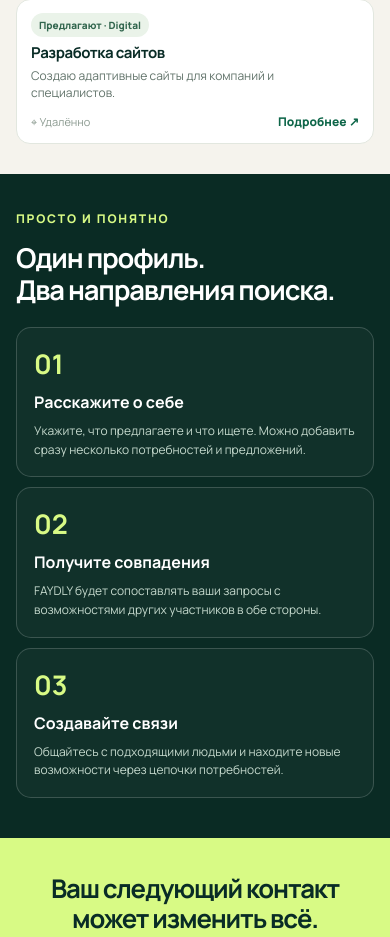
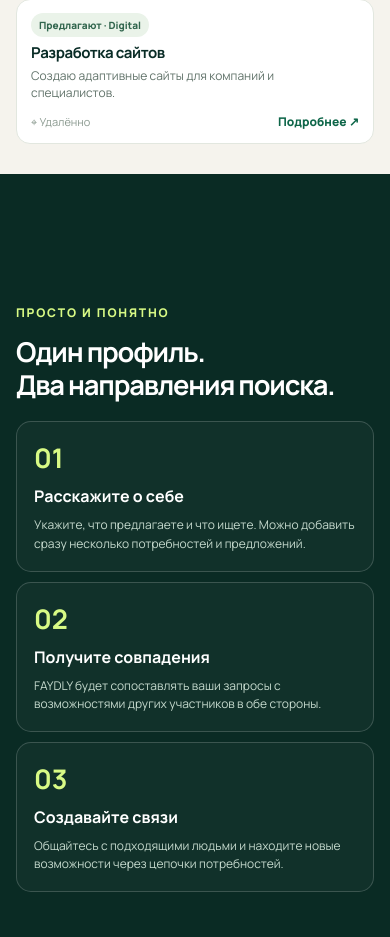
Before and after one commit to emilabdurahmang-collab/faydly-platform, a website: page index.html in a window 390 px wide. Shown: the part 1251-2188 px from the top of the page. Drawn offline with Linux system fonts and the light colour scheme.

Commit message:
Extend third mobile dark green section toward bottom to balance light section

```diff
--- a/index.html
+++ b/index.html
@@ -112,6 +112,12 @@
  #opportunities .card .meta{font-size:11px;margin-top:5px;gap:6px}
  #opportunities .card .meta button{font-size:12px}
 }
+
+/* Third screen: extend dark background downward to match the light-section footprint. */
+@media(max-width:700px){
+ #how.steps{min-height:calc(100svh + 110px);display:flex;align-items:stretch}
+ #how .steps-inner{width:100%;padding-top:38px;padding-bottom:clamp(100px,17svh,190px)}
+}
 </style></head><body>
 <section class="hero" id="top"><header class="header"><a class="logo" href="#top">FAYDLY<span>.</span></a><nav class="nav"><a href="#opportunities">Возможности</a><a href="#how">Как это работает</a><a href="#about">О платформе</a></nav><div class="header-actions"><button class="btn login" onclick="openModal('login')">Войти</button><button class="btn dark" onclick="openModal('register')">Регистрация ↗</button></div></header>
 <div class="half left"><svg class="wave" viewBox="0 0 800 600" preserveAspectRatio="none" aria-hidden="true"><defs><linearGradient id="g1"><stop stop-color="#5dfab0" stop-opacity="0"/><stop offset=".55" stop-color="#b4ff65" stop-opacity=".95"/><stop offset="1" stop-color="#70ddab" stop-opacity="0"/></linearGradient></defs><g stroke="url(#g1)"><path d="M-80 470 Q170 30 390 330 T880 90"/><path d="M-80 490 Q180 60 400 340 T880 110"/><path d="M-80 510 Q190 90 410 350 T880 130"/><path d="M-80 530 Q200 120 420 360 T880 150"/><path d="M-80 550 Q210 150 430 370 T880 170"/><path d="M-80 570 Q220 180 440 380 T880 190"/><path d="M-80 590 Q230 210 450 390 T880 210"/><path d="M-80 610 Q240 240 460 400 T880 230"/></g></svg><div class="half-content"><div class="eyebrow">01 / МОИ ВОЗМОЖНОСТИ</div><h1>Предложения</h1><p>Находите клиентов, партнёров и людей, которым нужны ваши товары, услуги и навыки.</p><button class="btn lime" onclick="openModal('offer')">Разместить предложение <span>↗</span></button><div class="chips"><span class="chip">Клиенты</span><span class="chip">Партнёры</span><span class="chip">Сотрудничество</span></div></div></div>
```
